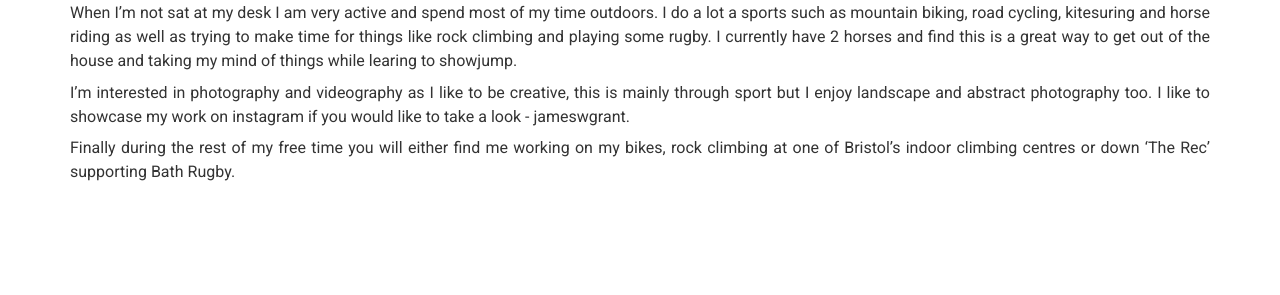
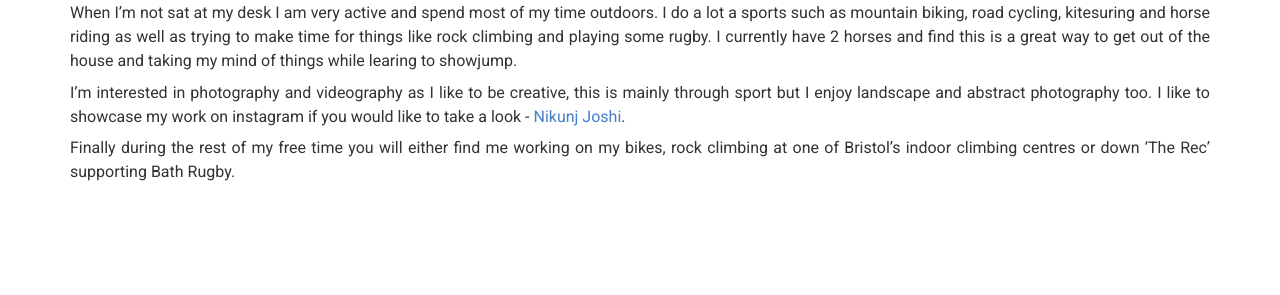
Before and after one commit to nikunjjoshi04/resume, a Jekyll site: the page built from index.md, in a window 1280 px wide and 900 px high, scrolled down 2638 px. Shown: the part 577-872 px from the top of the window. Built offline with Jekyll 4.4.1, drawn with Linux system fonts in a browser that asks for light colours; nearby versions of some CDN libraries; some of the changed text lies outside the part shown.

Commit message:
hot-fix | 16MAR2022

```diff
--- a/_config.yml
+++ b/_config.yml
@@ -53,14 +53,14 @@ about_content: | # this will include new lines to allow paragraphs
 
   I like working creating clean and efficient developer experiences to allow developers to focus on code quality and the end-user experience. I have worked with a range of different languages and frameworks and I am always looking for opportunities to work with something new. The things that I currently have the most experience working with are:
 
-  <mark>Python</mark> <mark>Django</mark> <mark>FastApi</mark> <mark>VUE.JS</mark> <mark>Docker</mark> <mark>AWS</mark>
+  <mark>Python</mark> <mark>Django</mark> <mark>Django REST Framework</mark> <mark>FastApi</mark> <mark>VUE.JS</mark> <mark>Docker</mark> <mark>AWS</mark>
 
 content:
   - title: When I'm Not Programming
     content: | # this will include new lines to allow paragraphs
       When I’m not sat at my desk I am very active and spend most of my time outdoors. I do a lot a sports such as mountain biking, road cycling, kitesuring and horse riding as well as trying to make time for things like rock climbing and playing some rugby. I currently have 2 horses and find this is a great way to get out of the house and taking my mind of things while learing to showjump.
 
-      I’m interested in photography and videography as I like to be creative, this is mainly through sport but I enjoy landscape and abstract photography too. I like to showcase my work on instagram if you would like to take a look - jameswgrant.
+      I’m interested in photography and videography as I like to be creative, this is mainly through sport but I enjoy landscape and abstract photography too. I like to showcase my work on instagram if you would like to take a look - [Nikunj Joshi](https://www.instagram.com/nikunjjoshi04).
 
       Finally during the rest of my free time you will either find me working on my bikes, rock climbing at one of Bristol’s indoor climbing centres or down ‘The Rec’ supporting Bath Rugby.
 
--- a/_data/projects.yml
+++ b/_data/projects.yml
@@ -25,7 +25,7 @@
     - Pandas
     - HTTPX
     - S3Bucket
-    - GooGle Schedular
+    - Google Schedular
     - Google Pub-Sub
 - layout: top-middle
   title: HR MANAGEMENT
```
